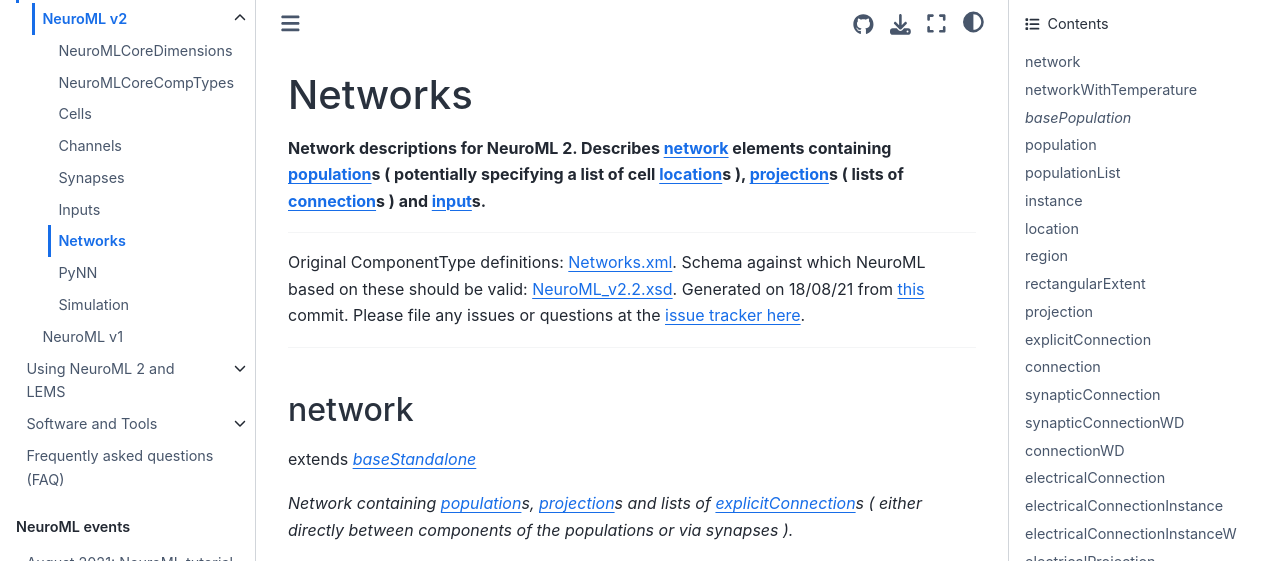
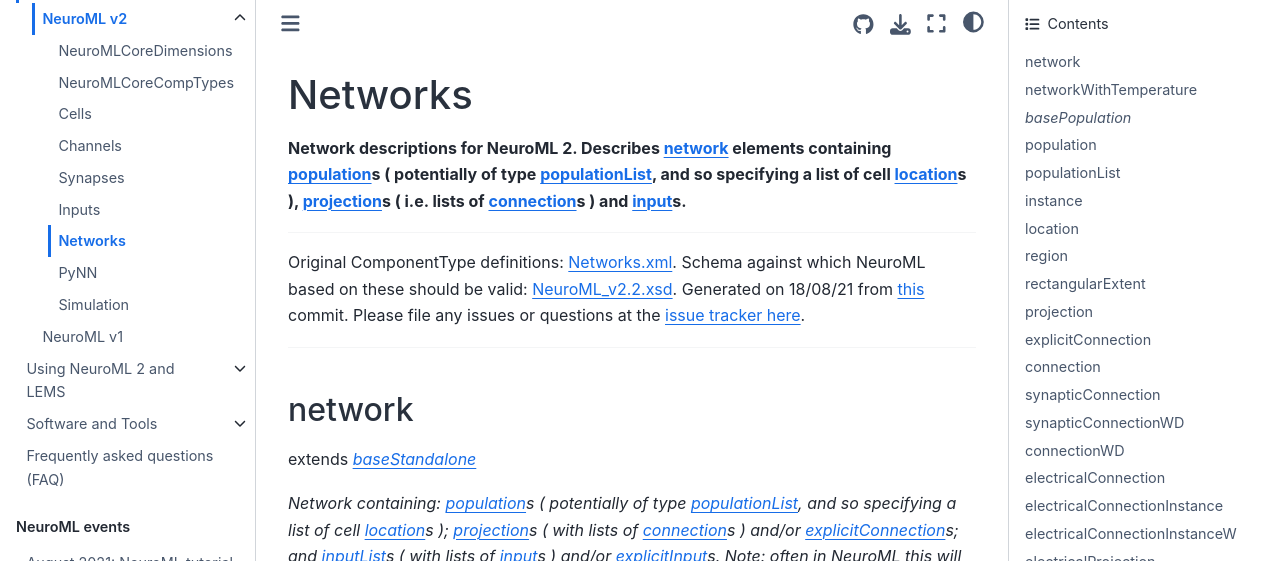
Before and after one commit to NeuroML/Documentation, a Jupyter Book: the page built from source/Userdocs/Schemas/Networks.md, in a window 1280 px wide and 1400 px high. Shown: the top 561 px of the window. Built offline with Jupyter Book 1.0.4 settings and Sphinx 7.4.7 and the Sphinx Book theme 1.1.4, drawn with Linux system fonts in a browser that asks for light colours; some of the changed text lies outside the part shown; grey boxes are pictures that could not be loaded.

Commit message:
More docs on network/populations

`````diff
--- a/source/Userdocs/Schemas/Networks.md
+++ b/source/Userdocs/Schemas/Networks.md
@@ -2,7 +2,7 @@
 (schema:networks_)=
 # Networks
 
-**Network descriptions for NeuroML 2. Describes  {ref}`schema:network` elements containing  {ref}`schema:population`s ( potentially specifying a list of cell  {ref}`schema:location`s ),  {ref}`schema:projection`s ( lists of  {ref}`schema:connection`s ) and  {ref}`schema:input`s.**
+**Network descriptions for NeuroML 2. Describes  {ref}`schema:network` elements containing  {ref}`schema:population`s ( potentially of type  {ref}`schema:populationlist`, and so specifying a list of cell  {ref}`schema:location`s ),  {ref}`schema:projection`s ( i.e. lists of  {ref}`schema:connection`s ) and  {ref}`schema:input`s.**
 
 ---
 
@@ -25,7 +25,7 @@
 
 
 
-<i>Network containing  {ref}`schema:population`s,  {ref}`schema:projection`s and lists of  {ref}`schema:explicitconnection`s ( either directly between components of the populations or via synapses ).</i>
+<i>Network containing:  {ref}`schema:population`s ( potentially of type  {ref}`schema:populationlist`, and so specifying a list of cell  {ref}`schema:location`s );  {ref}`schema:projection`s ( with lists of  {ref}`schema:connection`s ) and/or  {ref}`schema:explicitconnection`s; and  {ref}`schema:inputlist`s ( with lists of  {ref}`schema:input`s ) and/or  {ref}`schema:explicitinput`s. Note: often in NeuroML this will be of type  {ref}`schema:networkwithtemperature` if there are temperature dependent elements ( e.g. ion channels ).</i>
 
 
 
@@ -120,7 +120,7 @@
 
 
 
-<i>Network containing  {ref}`schema:population`s,  {ref}`schema:projection`s and lists of  {ref}`schema:explicitconnection`s ( either directly between components of the populations or via synapses ), and an explicit temperature.</i>
+<i>Same as  {ref}`schema:network`, but with an explicit **temperature** for temperature dependent elements ( e.g. ion channels ).</i>
 
 
 
@@ -146,7 +146,7 @@
 
 
 
-<i>A population of cells ( anything which extends  {ref}`schema:basecell` ).</i>
+<i>A population of multiple instances of a specific **component,** which anything which extends  {ref}`schema:basecell`.</i>
 
 
 
@@ -195,7 +195,7 @@
 
 
 
-<i>A population of components, with just one parameter for the **size**.</i>
+<i>A population of components, with just one parameter for the **size,** i.e. number of components to create. Note: quite often this is used with type= {ref}`schema:populationlist` which means the size is determined by the number of  {ref}`schema:instance`s ( with  {ref}`schema:location`s ) in the list. The **size** attribute is still set, and there will be a validation error if this does not match the number in the list.</i>
 
 
 
@@ -245,7 +245,7 @@
 
 
 
-<i>An explicit list of the cells in the population.</i>
+<i>An explicit list of  {ref}`schema:instance`s ( with  {ref}`schema:location`s ) of components in the population.</i>
 
 
 
@@ -255,7 +255,7 @@
 :width: 100%
 :delim: $
 
-**size**$ This attribute is not used by LEMS and is provided for metadata purposes only. The size of the populationList is equal to the number of explicitly defined instances.
+**size**$ Note: the size of the populationList to create is set by the number of explicitly defined instances. The size attribute is still set, and there will be a validation error if this does not match the number in the list.
 
 ````
 
`````
Also changed, not shown: other parts of source/Userdocs/Schemas/Networks.md (+2 -2 lines).
